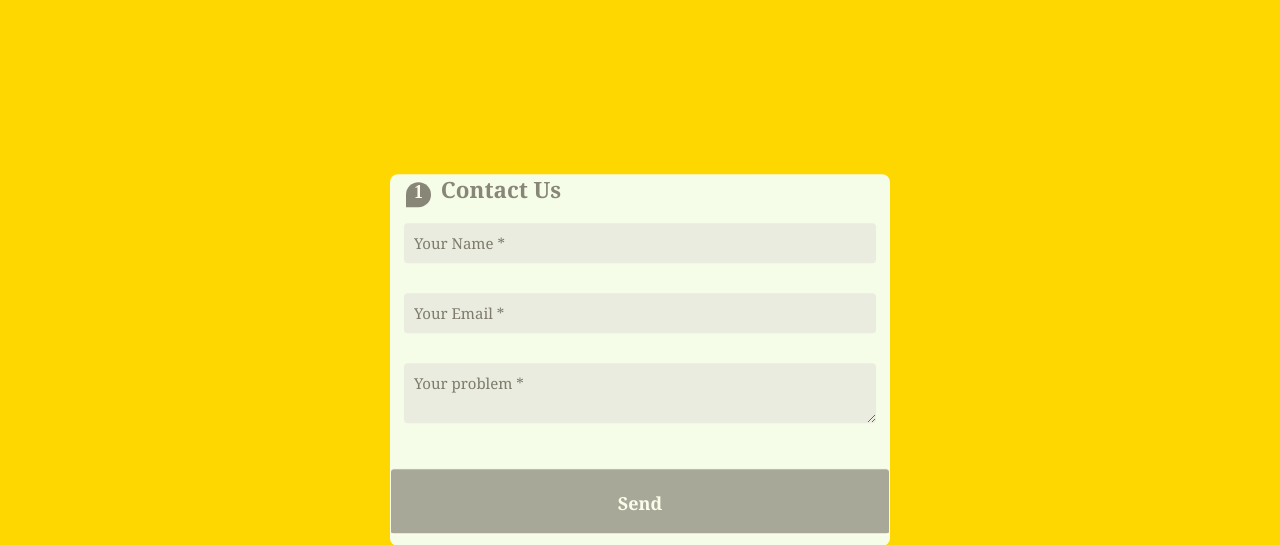
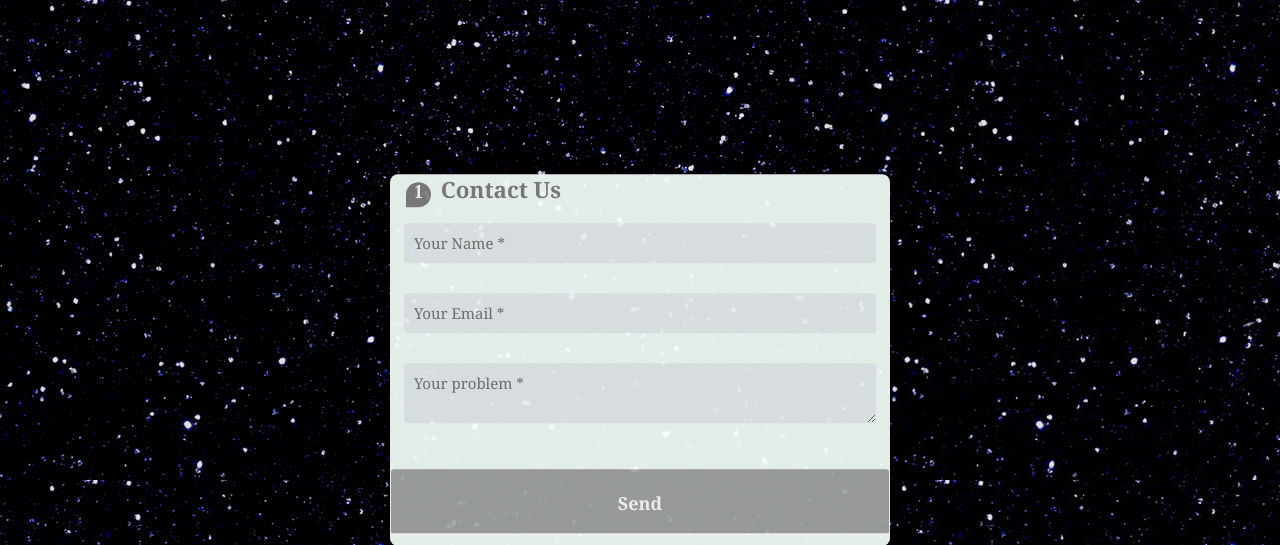
Before and after one commit to AdrianTudose/Proiect-Tehnologii-Web, a PHP site: page /Pages/form.html in a window 1280 px wide. Shown: the top 545 px of the page. Run offline with PHP 8.4, Linux system fonts and the light colour scheme.

Commit message:
Commit
Map added into Index page / bug fixed on click java.

```diff
--- a/Web/CSS/formstyle.css
+++ b/Web/CSS/formstyle.css
@@ -1,6 +1,9 @@
 body
 {
-	background: gold;
+	background: url(../images/stars_texture.jpg);
+	margin: 0px;
+	padding: 0px;
+	overflow:hidden;
 }
 
 .Form
--- a/Web/Pages/form.html
+++ b/Web/Pages/form.html
@@ -6,7 +6,7 @@
     <meta name="viewport" content="width=device-width, initial-scale=1.0">
     <meta http-equiv="X-UA-Compatible" content="ie=edge">
     <title>Document</title>
-    <link rel="stylesheet" type="text/css" href="css/formstyle.css">
+    <link rel="stylesheet" type="text/css" href="../css/formstyle.css">
 </head>
 
 <body>
--- a/Web/css/mapStyle.css
+++ b/Web/css/mapStyle.css
@@ -1,6 +1,6 @@
 .mapdiv{
-    width:100%;
     margin:auto;
+
 }
 
 .mapdiv path{
@@ -8,6 +8,7 @@
     stroke:white;
     stroke-width: 1px;
     transition-timing-function:  0.1s;
+    transition : 0.5s;
 }
 
 .mapdiv path:hover{
--- a/Web/css/menu_style.css
+++ b/Web/css/menu_style.css
@@ -49,7 +49,9 @@ body {
     transition: 0.5s;
     left: 0;
     top: 0;
-    z-index: 2;
+    z-index:2;
+    font-weight: bold;
+    font-family: "Comic Sans MS", cursive, sans-serif;
 }
 
 #MenuBar ul {
@@ -93,6 +95,8 @@ body {
     left: 0;
     top: 0;
     z-index: 1;
+    font-weight: bold;
+    font-family: "Comic Sans MS", cursive, sans-serif;
 }
 
 #SelectionList ul {
--- a/Web/index.html
+++ b/Web/index.html
@@ -20,7 +20,7 @@
             <li>Graphs</li>
             <li>Info</li>
             <li>Articles</li>
-            <li>Contact</li>
+            <li onclick="location.href='pages/form.html';" value="Form Page" >Contact</li>
         </ul>
     </div>
     <div id="SelectionList">
@@ -63,9 +63,9 @@
         </ul>
     </div>
     <div class="mapdiv">
-        <svg id="mapSVG" onclick="colorCountry(event)" version="1.2" viewbox="0 0 1000 684" width="1000"
+        <svg id="mapSVG" onclick="colorCountry(event)" version="1.2" viewbox="0 0 1000 684" width="auto" height="95%"
             xmlns="http://www.w3.org/2000/svg">
-            <a xlink:title="Albania" href="#AL" id="AL">
+            <a xlink:title="Albania">
                 <path
                     d="M654.7 528.1l0.5 0.4 2 2.9 1.4 0.5 1.9 1.3 1.4 3.2 0.1 2.2-0.5 2.6 0.3 2.1-0.8 0.8 0.7 2 0.2 1.9 1.2 2.2 1.2 1.1 1.3 2.4 1.6-0.2 1.3 1.1 0 1.1 1.1 1.8-0.8 2.6-1.7 0.8-1.2 3.1-0.3 2-0.6 0.5-1.9 0.3-1.7 1.3 1 2.2-0.9 0.7-0.3 1.5-0.7 0.7-2.7-0.9-0.7-2.5-1.7-2.7-4.9-2.6-1.2-1.1 0.4-1.5-0.1-1.4-1.4-2.4 0.3-2.6 0.8-2.2-0.3-2.7 0.1-2.1-0.7-2.9 0.5-2.1 0.9-1.3-0.2-2.2-1.5-1.1-1.6-0.2 0-3.1-0.3-0.6 1.7 0-1.7-2.8 3.2-5.3 1.1 0.3 0.8 2.1 3.4-1.2z"
                     id="AL" name="Albania">
```
Also changed, not shown: Web/scripts/clichFunction.js (+6 -1 lines).
